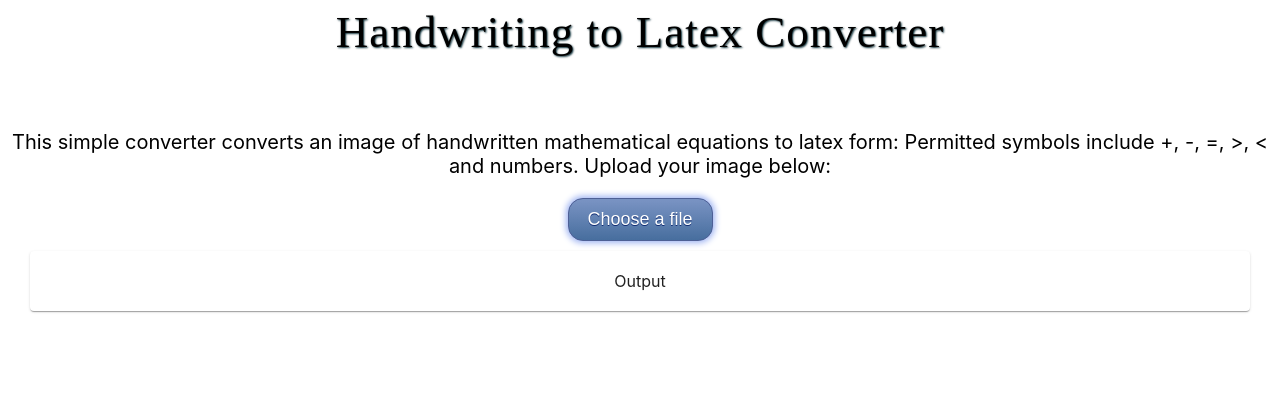
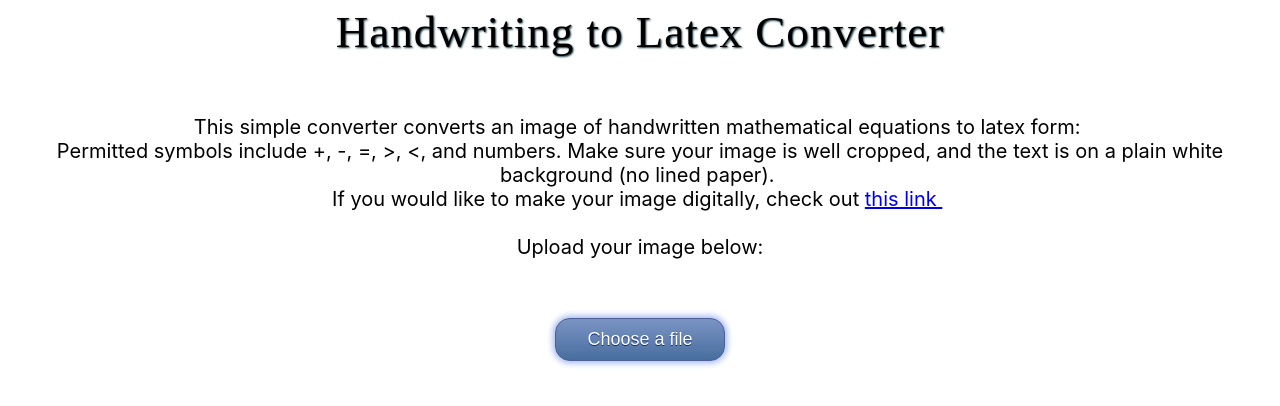
Before and after one commit to cs121-team5/CS121-team5, a React (Create React App) app: page / in a window 1280 px wide. Shown: the top 406 px of the page. Built offline with nearby package versions, Linux system fonts and the light colour scheme.

Commit message:
updated button looks + steps

```diff
--- a/src/components/LandingPage.js
+++ b/src/components/LandingPage.js
@@ -12,7 +12,7 @@ class LandingPage extends React.Component {
     render() {
         let image, results;
         if (this.props.img) {
-            image = <div className="row"><div className="col-12 center-div"><img src={this.props.img} className="center-div image-preview" /></div></div>
+            image = <div> <div className="row center-div message">Your Image:</div> <div className="row"><div className="col-12 center-div"><img src={this.props.img} className="center-div image-preview" /></div></div></div>
         } else {
             image = <div className="row"></div>
         }
@@ -21,14 +21,44 @@ class LandingPage extends React.Component {
             results =
                 <div className="row spinner">
                     <div className="col-12 center-div">
-                        <button class="btn btn-primary" type="button" disabled>
-                            <span class="spinner-border spinner-border-sm" role="status" aria-hidden="true"></span>
-                            Detecting flower
+                        <button className="btn btn-primary" type="button" disabled>
+                            <span className="spinner-border spinner-border-sm" role="status" aria-hidden="true"></span>
+                            Detecting formula
                         </button>
                     </div>
                 </div>
         } else if (this.props.currentStep == 1) {
-            results = <div>{this.props.response['equation']}</div>
+            results =
+            <div className="cont">
+            <Grid container  >
+                <Grid item sm>
+                <Paper style = {{padding:20, marginTop:10, marginBottom:10, textAlign: 'center'}}>
+                Output: <br/>
+                <br/>
+                {this.props.response['equation']}
+                </Paper>
+                </Grid>
+            </Grid>
+            </div>
+        } else if (this.props.currentStep == 2) {
+            results =
+            <div className="col-12 center-div">
+                <div className="choose-file">
+                    <input type="file" name="file" id="file" class="myButton" onChange={this.props.handleInput} />
+                    <label for="file">Choose a file</label>
+                </div>
+            <div className="choose-file">
+                <button onClick={this.props.fetchResult}  class = "convertButton"> Convert </button>
+            </div>
+            </div>
+        } else if (this.props.currentStep == 0) {
+            results =
+            <div className="col-12 center-div">
+                <div className="choose-file">
+                    <input type="file" name="file" id="file" className="myButton" onChange={this.props.handleInput} />
+                    <label htmlFor="file">Choose a file</label>
+                </div>
+            </div>
         } else {
             results = <div></div>
             }
@@ -41,32 +71,15 @@ class LandingPage extends React.Component {
                 </div>
                 <div className="row">
                     <div className="col-12 message">
-                        This simple converter converts an image of handwritten mathematical equations to latex form:
-                        Permitted symbols include +, -, =, {">"}, {"<"} and numbers.
+                        This simple converter converts an image of handwritten mathematical equations to latex form: <br/>
+                        Permitted symbols include +, -, =, {">"}, {"<"}, and numbers. Make sure your image is well cropped,
+                        and the text is on a plain white background (no lined paper). <br/>
+                        If you would like to make your image digitally, check out <a href="https://jspaint.app/" target="_blank">this link </a> <br/>
+                        <br/>
                         Upload your image below:
                     </div>
                 </div>
-                <div className="row">
-                    <div className="col-12 center-div choose-file">
-                        <input type="file" name="file" id="file" class="myButton" onChange={this.props.handleChange} />
-                        <label for="file">Choose a file</label>
-                    </div>
-
-                    {/* <div className="col-12 center-div choose-file">
-                        <input type="file" name="file" id="file" class="choose" onChange={this.props.handleChange} />
-                        <label for="file">Choose a file</label>
-                    </div> */}
-                </div>
                 {image}
-                <div className="cont">
-                    <Grid container  >
-                    <Grid item sm>
-                    <Paper style = {{padding:20, marginTop:10, marginBottom:10, textAlign: 'center'}}>
-                        Output
-                    </Paper>
-                    </Grid>
-                    </Grid>
-                </div>
                 {results}
             </div>
         );
--- a/src/components/LatexModel.js
+++ b/src/components/LatexModel.js
@@ -6,6 +6,9 @@ class LatexModel extends React.Component {
         currentStep: 0
     };
     fetchResult = () => {
+        this.setState({
+            currentStep: 3,
+        });
         console.log('Requesting from API');
         var formData = new FormData();
         formData.append('image', this.state.img_file);
@@ -27,19 +30,20 @@ class LatexModel extends React.Component {
             }
         );
     };
-    handleChange = (event) => {
+    handleInput = (event) => {
+        if (event.target.files[0]) {
         this.setState({
             img_file: event.target.files[0],
             img_obj: URL.createObjectURL(event.target.files[0]),
-            currentStep: 3
-        }, () => {
-            this.fetchResult()
-        })
+            currentStep: 2
+        })}
     };
+
+
 
     render() {
         return (
-            <LandingPage handleChange={this.handleChange} fetchResult={this.fetchResult} img={this.state.img_obj} currentStep={this.state.currentStep}
+            <LandingPage handleInput={this.handleInput} fetchResult={this.fetchResult} img={this.state.img_obj} currentStep={this.state.currentStep}
                 response={this.state.response} />
         );
     }
--- a/src/styles/LandingPage.css
+++ b/src/styles/LandingPage.css
@@ -5,7 +5,6 @@
     letter-spacing: 1px;
     padding-top: 20px;
     background: white;
-    padding-bottom: 20px;
 }
 
 
@@ -30,9 +29,10 @@ padding-left: 30px;
 }
 
 .message {
-    padding-top: 15px;
+    padding-top: 30px;
     text-align: center;
     font-size: 20px;
+    white-space:pre-wrap;
 }
 
 h1 { color: black;
@@ -55,15 +55,26 @@ h1 { color: black;
     align-items: center;
 }
 
+.spanner {
+    display: flex;
+    justify-content: center;
+    align-items: center;
+}
+
 .choose-file {
     padding-top: 20px;
+    width: 170px;
+    margin-right: 10px;
+    margin-left: 10px;
 }
 
 .myButton {
     width: 0.1px;
     height: 0.1px;
     opacity: 0;
+    padding-top: 20px;
 }
+
 
 .myButton + label {
 	box-shadow: 0px 0px 6px 2px #9fb4f2;
@@ -109,7 +120,7 @@ h1 { color: black;
 }
 
 .image-preview {
-    margin-top: 70px;
+    margin-top: 20px;
     border: 10px solid #ddd;
 }
 
@@ -117,6 +128,37 @@ h1 { color: black;
     padding-top: 50px;
 }
 
+a:visited { text-decoration: none; color:blue; }
+
+.convertButton {
+	box-shadow: 0px 0px 6px 2px #9fb4f2;
+	background:linear-gradient(to bottom, #7892c2 5%, #476e9e 100%);
+	background-color:#7892c2;
+	border-radius:15px;
+	border:1px solid #4e6096;
+	display:inline-block;
+	cursor:pointer;
+	color:#ffffff;
+	font-family:Arial;
+	font-size:18px;
+	padding:10px 19px;
+	text-decoration:none;
+    text-shadow:0px 1px 0px #112d73;
+    display: flex;
+    justify-content: center;
+    align-items: center;
+    margin-top: 38px;
+}
+
+.convertButton:hover{
+    position:relative;
+	top:1px;
+}
+
+.convertButton:focus{
+    background:linear-gradient(to bottom, #476e9e 5%, #7892c2 100%);
+	background-color:#476e9e;
+}
 
 
 /*
--- a/src/styles/LatexOutput.css
+++ b/src/styles/LatexOutput.css
@@ -24,7 +24,7 @@ header {
 } */
 
 .message {
-    padding-top: 15px;
+    padding-top: 20px;
     text-align: center;
     font-size: 20px;
 }
```
Also changed, not shown: firebase.json (added), 1 other file (tests, documents, lock files or other folders).
